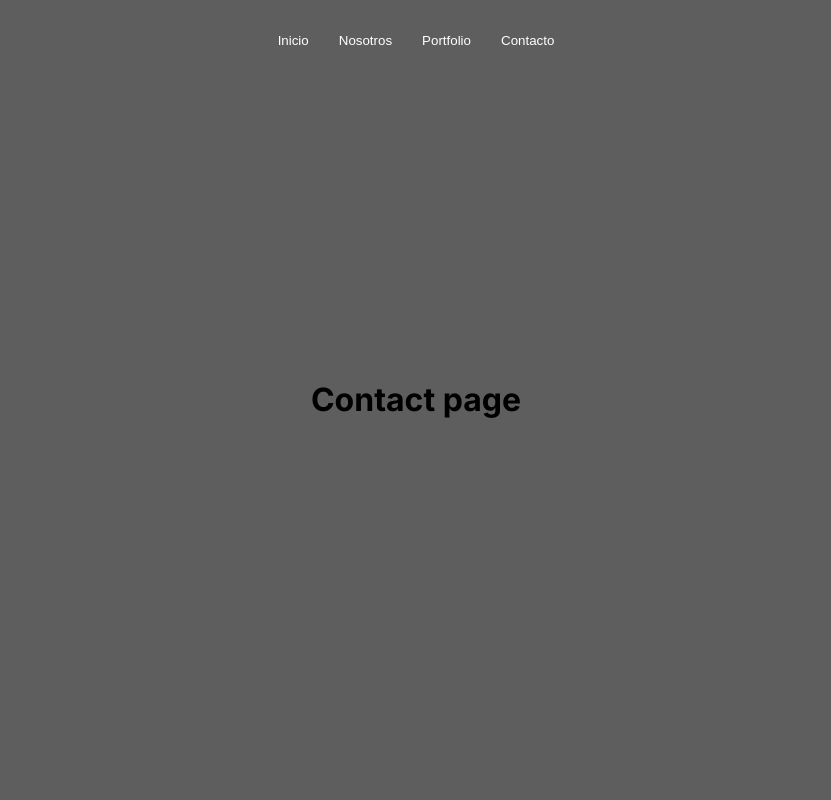
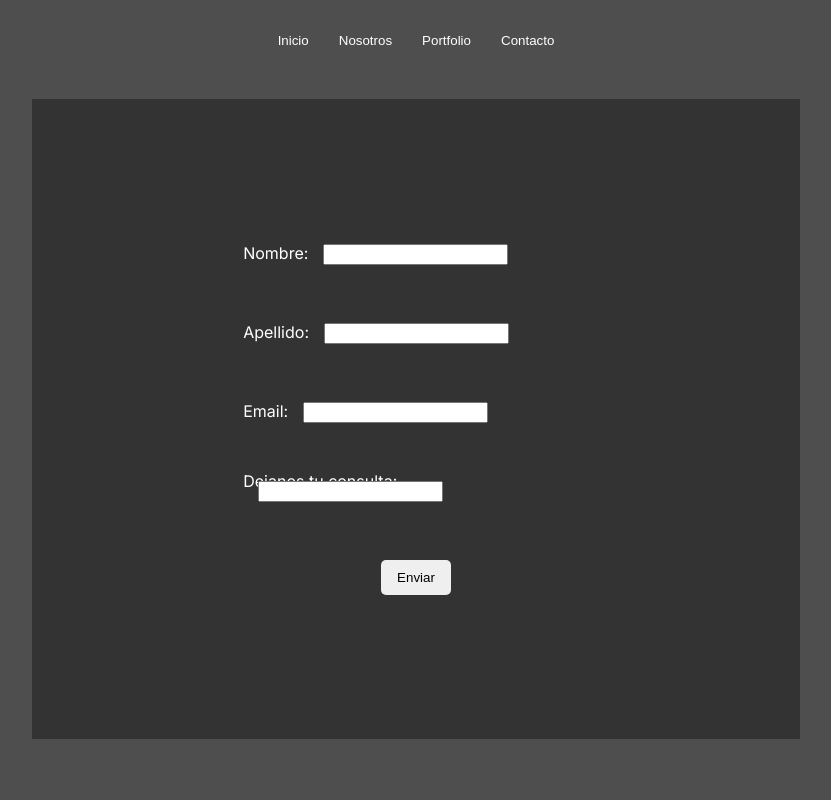
Before and after one commit to alejoborracci21/ALK-Software, a Next.js app: page /contact in a window 1280 px wide. Shown: the top 800 px of the page, without its empty margins (224-1055 px from the left). Built offline with nearby package versions, Linux system fonts and the light colour scheme.

Commit message:
contact done

```diff
--- a/src/app/contact/page.module.css
+++ b/src/app/contact/page.module.css
@@ -5,3 +5,40 @@
     align-items: center;
     justify-content: center;
 }
+
+.container{
+    display: flex;
+    align-items: center;
+    justify-content: center;
+    margin-top: 3%;
+    width: 60%;
+    height: 80%;
+    background-color: rgba(46, 46, 46, 0.834);
+}
+
+.form{
+    display: flex;
+    flex-direction: column;
+    align-items: center;
+    justify-content: center;
+    height: 90%;
+    width: 90%;
+}
+
+.label{
+    width: 50%;
+    height: 10px;
+    margin-bottom: 10%;
+}
+
+.input{
+    margin-left: 15px;
+    right: 0;
+}
+
+.button{
+    width: 10%;
+    height: 6%;
+    border-radius: 5px;
+    border: transparent;
+}
--- a/src/app/contact/page.tsx
+++ b/src/app/contact/page.tsx
@@ -1,10 +1,40 @@
 import styles from "./page.module.css"
-
+import { useRouter } from 'next/router';
 
 export default function Contact() {
+
+  const onSubmit:Function = () => {
+    console.log("Gracias por comunicarte con nosotros, te responderemos en menos de 24 horas")
+
+  }
+
     return (
       <main className={styles.page}>
-        <h1>Contact page</h1>
+        <div className={styles.container}>
+          <form onSubmit={onSubmit()} className={styles.form}>
+            <label className={styles.label}>
+               Nombre:
+              <input className={styles.input} type="text"></input>
+            </label>
+
+            <label className={styles.label}>
+               Apellido:
+              <input className={styles.input} type="text"></input>
+            </label>
+
+            <label className={styles.label}>
+               Email:
+              <input className={styles.input} type="email"></input>
+            </label>
+
+            <label className={styles.label}>
+               Dejanos tu consulta:
+              <input className={styles.input} type="text"></input>
+            </label>
+
+            <button className={styles.button} type="submit">Enviar</button>
+          </form>
+        </div>
       </main>
     );
   }
--- a/src/app/layout.tsx
+++ b/src/app/layout.tsx
@@ -36,7 +36,7 @@ export default function RootLayout({
         </nav>
 
 
-        <div>{children}</div>
+        <div className={styles.children}>{children}</div>
 
         <footer className={styles.footer}>
           <ul className={styles.example}>
```
Also changed, not shown: package.json (+4 -3 lines), 1 other file (tests, documents, lock files or other folders).
